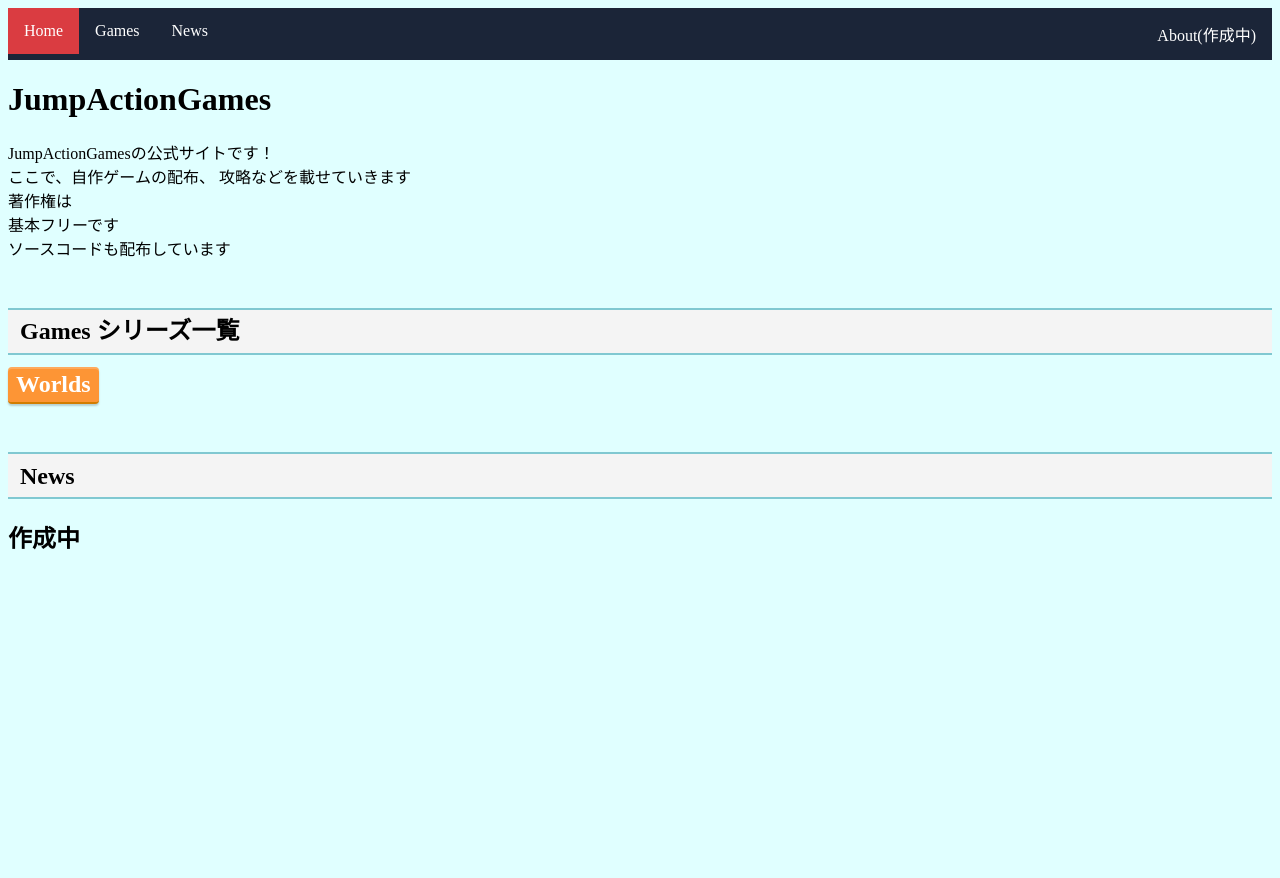
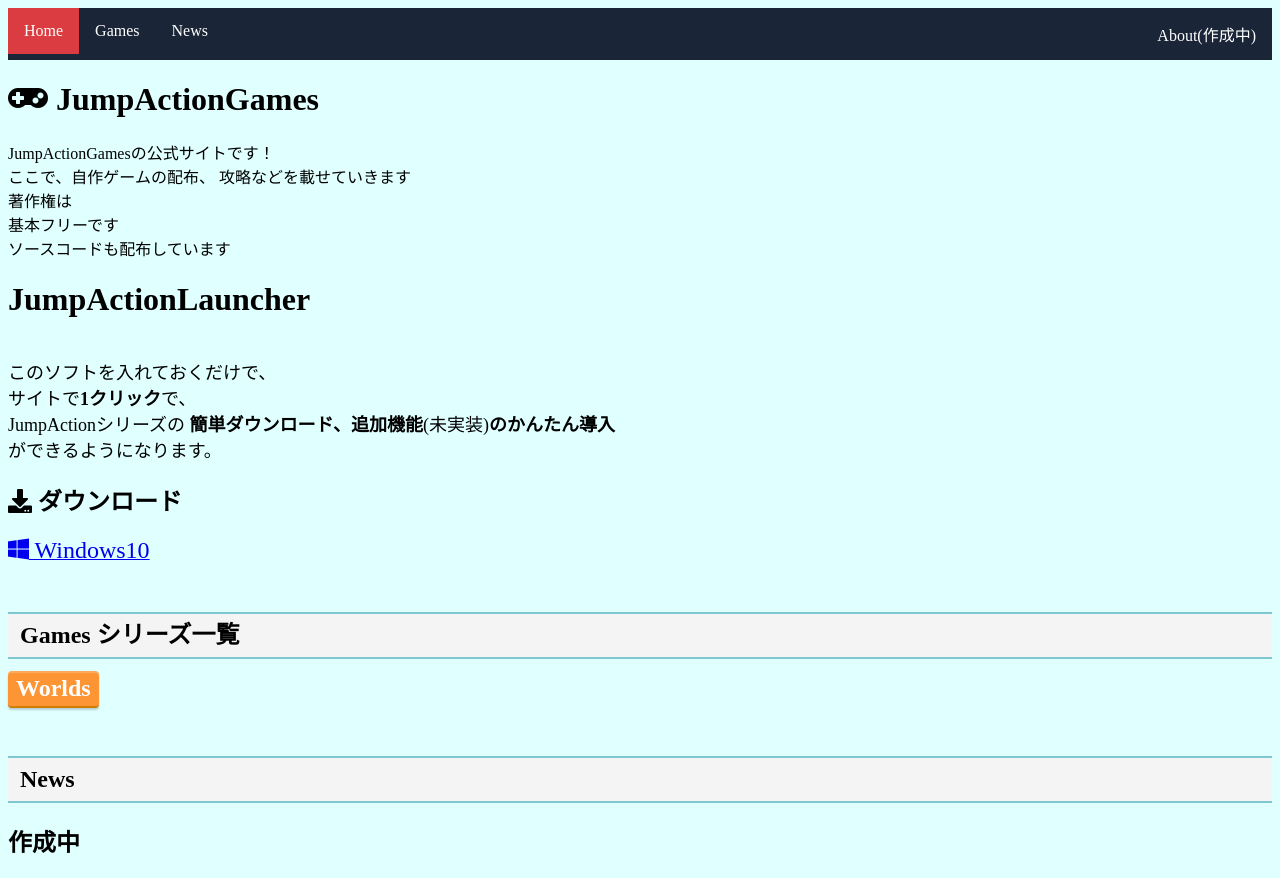
Before and after one commit to jumpaction/jumpaction.github.io, a plain HTML site: page index.html in a window 1280 px wide. Before the commit the page ends 800 px from the top, so only its background shows below. Drawn offline with nearby package versions, Linux system fonts and the light colour scheme.

Commit message:
Add files via upload

```diff
--- a/index.html
+++ b/index.html
@@ -1,5 +1,6 @@
 <!DOCTYPE html>
 <html lang="ja">
+
 <head>
     <meta charset="UTF-8">
     <title>JumpActionGames</title>
@@ -8,6 +9,7 @@
 
     <script type="text/javascript" src="http://ajax.googleapis.com/ajax/libs/jquery/1.10.1/jquery.min.js"></script>
 </head>
+
 <body bgcolor=lightcyan>
     <ul class="topnav">
         <li><a class="active" href=games.html>Home</a></li>
@@ -15,17 +17,38 @@
         <li><a href="index.html#News">News</a></li>
         <li class="right"><a href="#about">About(作成中)</a></li>
     </ul>
-    <h1>JumpActionGames</h1>
-    JumpActionGamesの公式サイトです！<br>
-    ここで、自作ゲームの配布、
-    攻略などを載せていきます
+    <h1><i class="fas fa-gamepad"></i> JumpActionGames</h1>
+    JumpActionGamesの公式サイトです！<br> ここで、自作ゲームの配布、 攻略などを載せていきます
     <br>著作権は<br>基本フリーです
     <br>ソースコードも配布しています
+    <div class="box7">
+        <h1>
+            JumpActionLauncher
+        </h1>
+        <p>
+            <br>
+            <font size=4>このソフトを入れておくだけで、<br>サイトで<b>1クリック</b>で、<br> JumpActionシリーズの
+                <b>簡単ダウンロード、追加機能</b>(未実装)<b>のかんたん導入</b><br> ができるようになります。
+            </font>
+
+            <h2><i class="fas fa-download"></i> ダウンロード</h2>
+            <a href=files/JumpActionLauncher.msi class="btn-square-pop2">
+
+                <font size="5"><i class="fab fa-windows"></i> Windows10</font>
+            </a>
+        </p>
+    </div>
+
+
     <h2 class="header1" id="Games">Games シリーズ一覧</h2>
-        <a href=Worlds.html class="btn-square-pop"><font size="5">Worlds</font></a>
+    <a href=Worlds.html class="btn-square-pop">
+        <font size="5">Worlds</font>
+    </a>
 
     <br>
-    <h2 class="header1" id="News">News<h2>
+    <h2 class="header1" id="News">News
+        <h2>
             作成中
 </body>
+
 </html>
```
Lines whose indentation alone changed are shown as unchanged.
